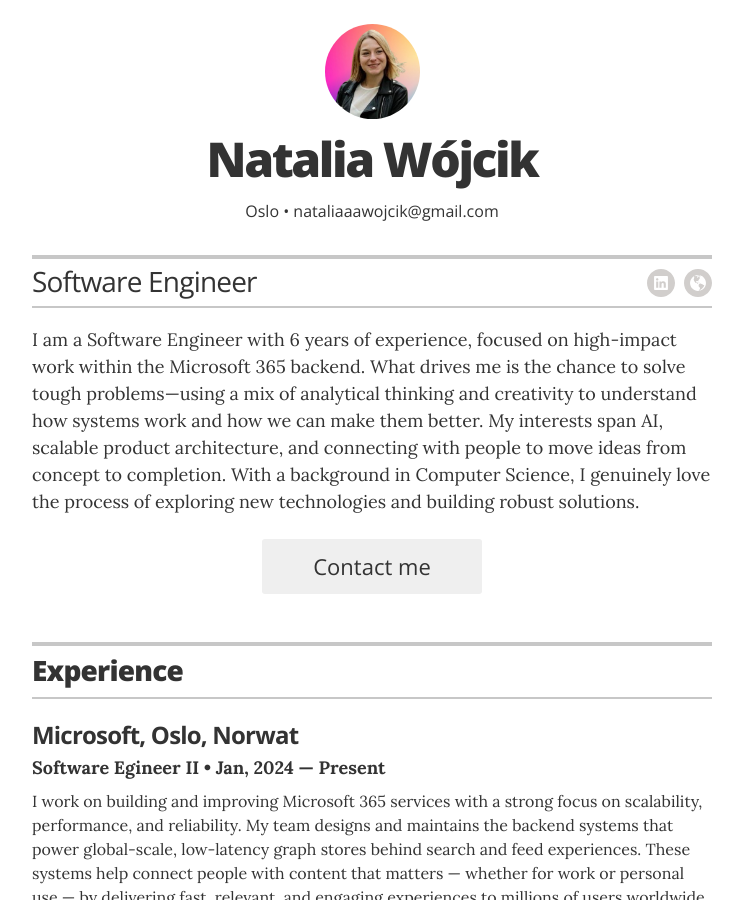
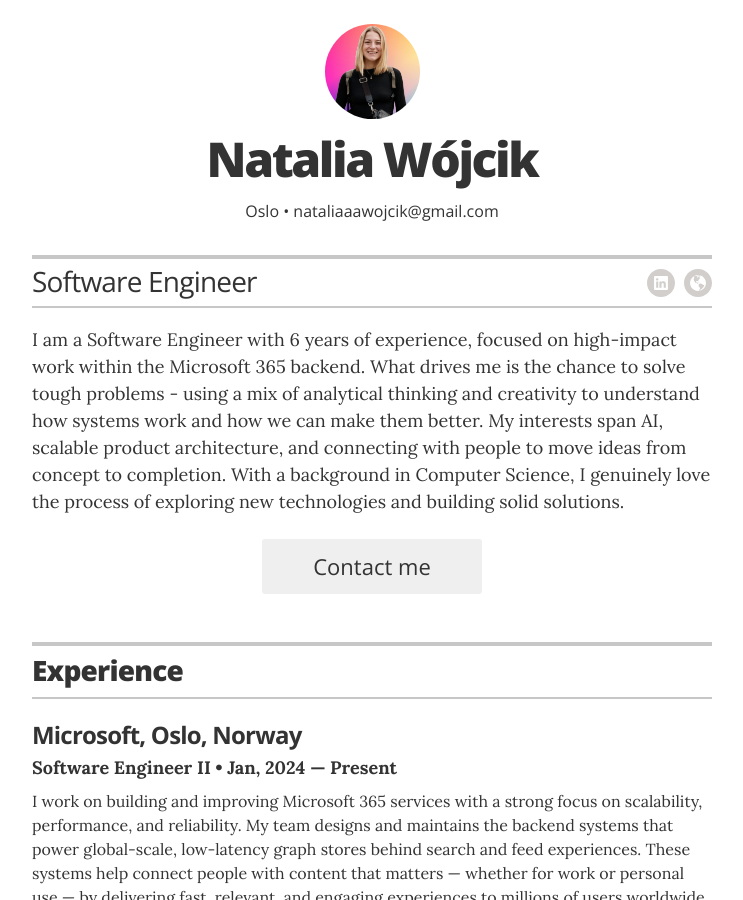
Before and after one commit to wojciknatalia/wojciknatalia.github.io, a Jekyll site: the page built from index.html, in a window 1280 px wide and 900 px high. Shown: the whole window, without its empty margins (268-1011 px from the left). Built offline with Jekyll 4.4.1, drawn with Linux system fonts in a browser that asks for light colours; some of the changed text lies outside the part shown.

Commit message:
Fixed typo

```diff
--- a/_config.yml
+++ b/_config.yml
@@ -23,7 +23,7 @@
 resume_header_contact_info:     "Oslo • nataliaaawojcik@gmail.com"
 display_header_contact_info:    "true"
 
-resume_header_intro:    "<p>I am a Software Engineer with 6 years of experience, focused on high-impact work within the Microsoft 365 backend. What drives me is the chance to solve tough problems—using a mix of analytical thinking and creativity to understand how systems work and how we can make them better. My interests span AI, scalable product architecture, and connecting with people to move ideas from concept to completion. With a background in Computer Science, I genuinely love the process of exploring new technologies and building robust solutions.</p>"
+resume_header_intro:    "<p>I am a Software Engineer with 6 years of experience, focused on high-impact work within the Microsoft 365 backend. What drives me is the chance to solve tough problems - using a mix of analytical thinking and creativity to understand how systems work and how we can make them better. My interests span AI, scalable product architecture, and connecting with people to move ideas from concept to completion. With a background in Computer Science, I genuinely love the process of exploring new technologies and building solid solutions.</p>"
 
 # use "yes" to display the email contact button,
 # "no" to display an "I'm not looking for work" message,
--- a/_data/education.yml
+++ b/_data/education.yml
@@ -9,7 +9,7 @@
   year: 2016 &mdash; 2020
   summary: Thesis title&#58; <i>Android Application supporting the management of running training - project</i>
 
-- degree: AI-900':'' Microsoft Azure AI Fundamentals Certification
+- degree: "AI-900: Microsoft Azure AI Fundamentals Certification"
   uni:
   year: July 2025
-  summary: Credential ID':'' D0ECCCAC8A0F04C7
+  summary: "Credential ID: D0ECCCAC8A0F04C7"
--- a/_data/experience.yml
+++ b/_data/experience.yml
@@ -1,7 +1,7 @@
 # Jobs
 # Software Engineer
-- company: <b>Microsoft</b>, Oslo, Norwat
-  position: Software Egineer II
+- company: <b>Microsoft</b>, Oslo, Norway
+  position: Software Engineer II
   duration: Jan, 2024 &mdash; Present
   summary: I work on building and improving Microsoft 365 services with a strong focus on scalability, performance, and reliability. My team designs and maintains the backend systems that power global-scale, low-latency graph stores behind search and feed experiences. These systems help connect people with content that matters — whether for work or personal use — by delivering fast, relevant, and engaging experiences to millions of users worldwide. In my daily work, I actively enhance and leverage AI, including Microsoft Copilot, to automate workflows and boost productivity. I use GitHub Copilot to streamline development while maintaining a healthy balance between automation and hands-on engineering, letting AI handle repetitive tasks and embracing its progress to drive efficiency and innovation.
 
--- a/_data/interests.yml
+++ b/_data/interests.yml
@@ -1,3 +1,3 @@
 # Interests
-- description: Long-Distane Running':'' I enjoy the discipline of marathon training, particularly chasing the exciting goal of becoming a Six World Marathon Majors Finisher.
-- description: Travel and Language':' Passionate about seeing the world and breaking down language barriers. I'm actively learning Spanish to ensure my next bagpacking in places like South America are full of authentic conversations and deeper experiences.
+- description: "Long-Distance Running: I enjoy the discipline of marathon training, particularly chasing the exciting goal of becoming a Six World Marathon Majors Finisher."
+- description: "Travel and Language: Passionate about seeing the world and breaking down language barriers. I'm actively learning Spanish to ensure my next backpacking in places like South America are full of authentic conversations and deeper experiences."
```
Also changed, not shown: images/avatar.jpg.
